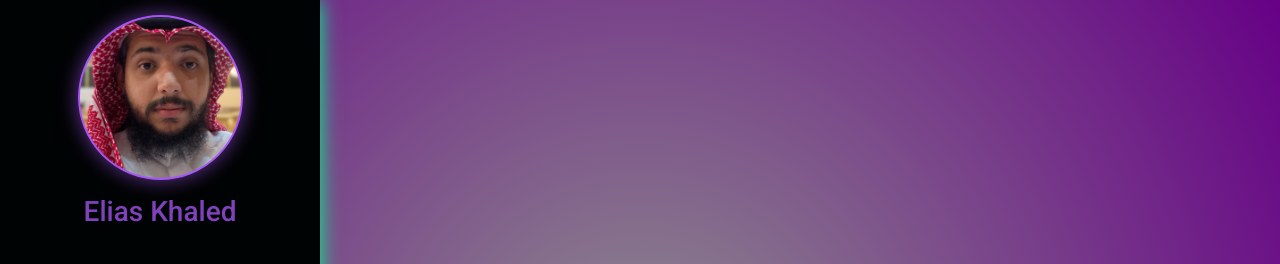
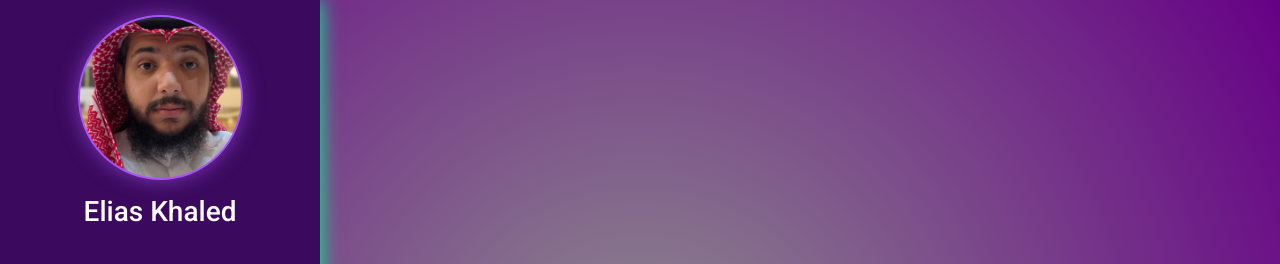
Before and after one commit to eliasAbo-omar/dash-bord, a website built with Vite: page index.html in a window 1280 px wide. Shown: the top 264 px of the page. Built offline with nearby package versions, Linux system fonts and the light colour scheme; files whose address does not match are found by name.

Commit message:
color background

```diff
--- a/css/style.css
+++ b/css/style.css
@@ -7,7 +7,7 @@
 :root {
   --main-color: #fefdfb;
   --second-color: #000303;
-  --background-color: #000303;
+  --background-color: #3b0a5e;
 }
 
 .color-container {
@@ -57,7 +57,7 @@
 }
 
 .head .info_account .name {
-  color: rgba(169, 85, 247, 0.76);
+  color: var(--main-color);
 }
 
 .head .menu {
```
